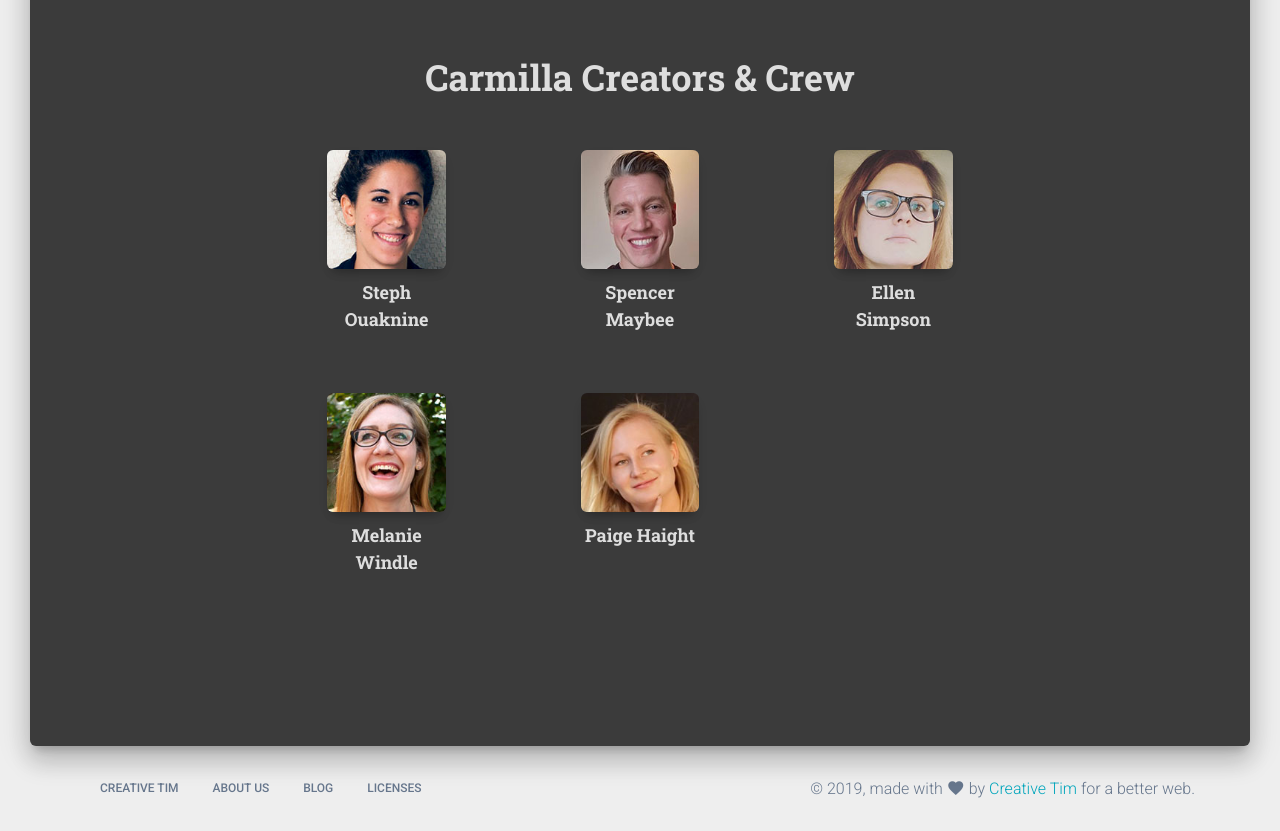
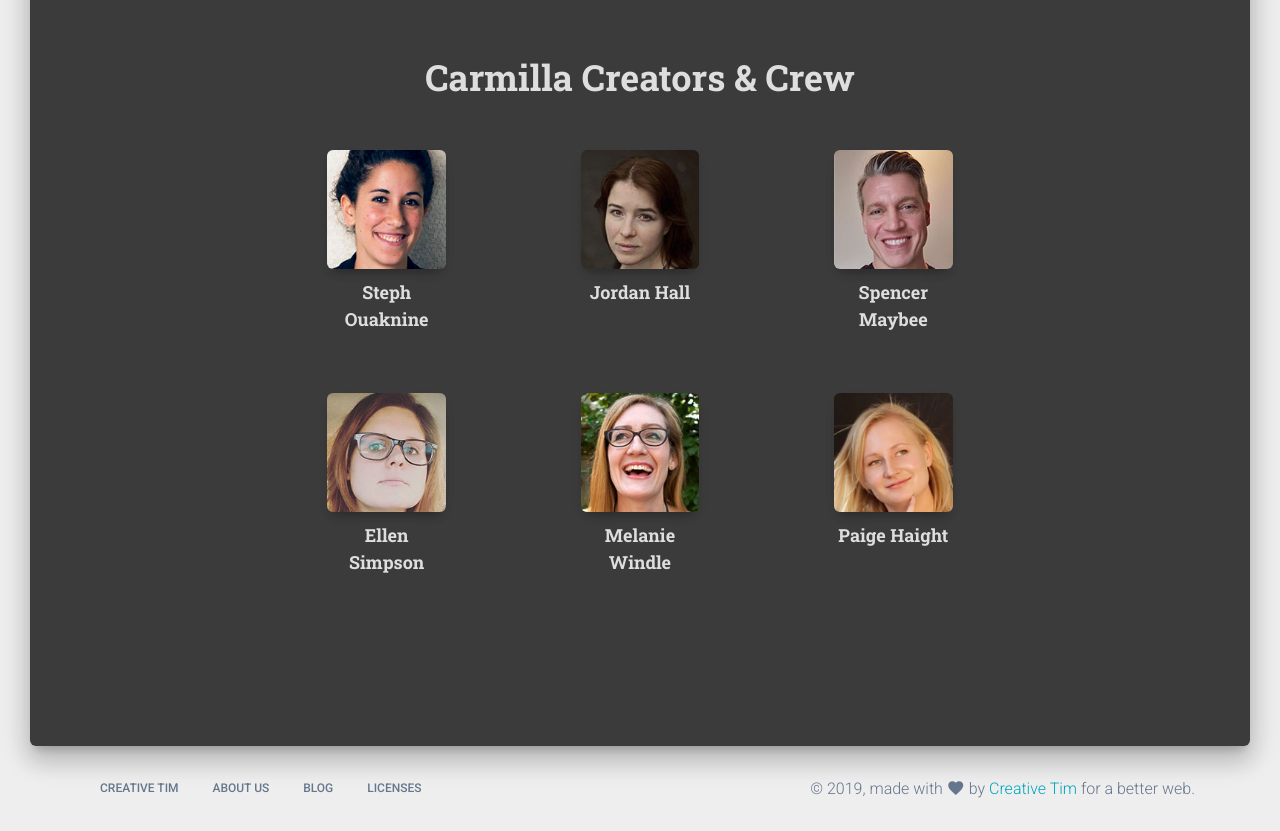
Before and after one commit to ZettStai/silasboard, a website: page silasethernet/bts/crew/crew.html in a window 1280 px wide. Shown: the part 860-1691 px from the top of the page. Drawn offline with Linux system fonts and the light colour scheme; some packages are replaced by stand-ins of ours.

Commit message:
updated crew page and coming soon

```diff
--- a/silasethernet/bts/crew/crew.html
+++ b/silasethernet/bts/crew/crew.html
@@ -152,6 +152,18 @@
                     <div class="team-player">
                       <div class="card card-plain">
                         <div class="col-md-8 ml-auto mr-auto">
+                          <a href="jordan.html" class="info-title">
+                            <img src="../../assets/img/faces/jordan.jpg" alt="Thumbnail Image" class="img-raised rounded img-fluid">
+                            <h4 class="card-title">Jordan Hall</h4>
+                          </a>
+                        </div>
+                      </div>
+                    </div>
+                  </div>
+                  <div class="col-md-4">
+                    <div class="team-player">
+                      <div class="card card-plain">
+                        <div class="col-md-8 ml-auto mr-auto">
                           <a href="spencer.html" class="info-title">
                             <img src="../../assets/img/faces/spencer.jpg" alt="Thumbnail Image" class="img-raised rounded img-fluid">
                         <h4 class="card-title">Spencer Maybee</h4>
```
Also changed, not shown: silasethernet/comingsoon.html (+2 -2 lines), silasethernet/assets/img/faces/jordan.jpg (added), 1 other file.
